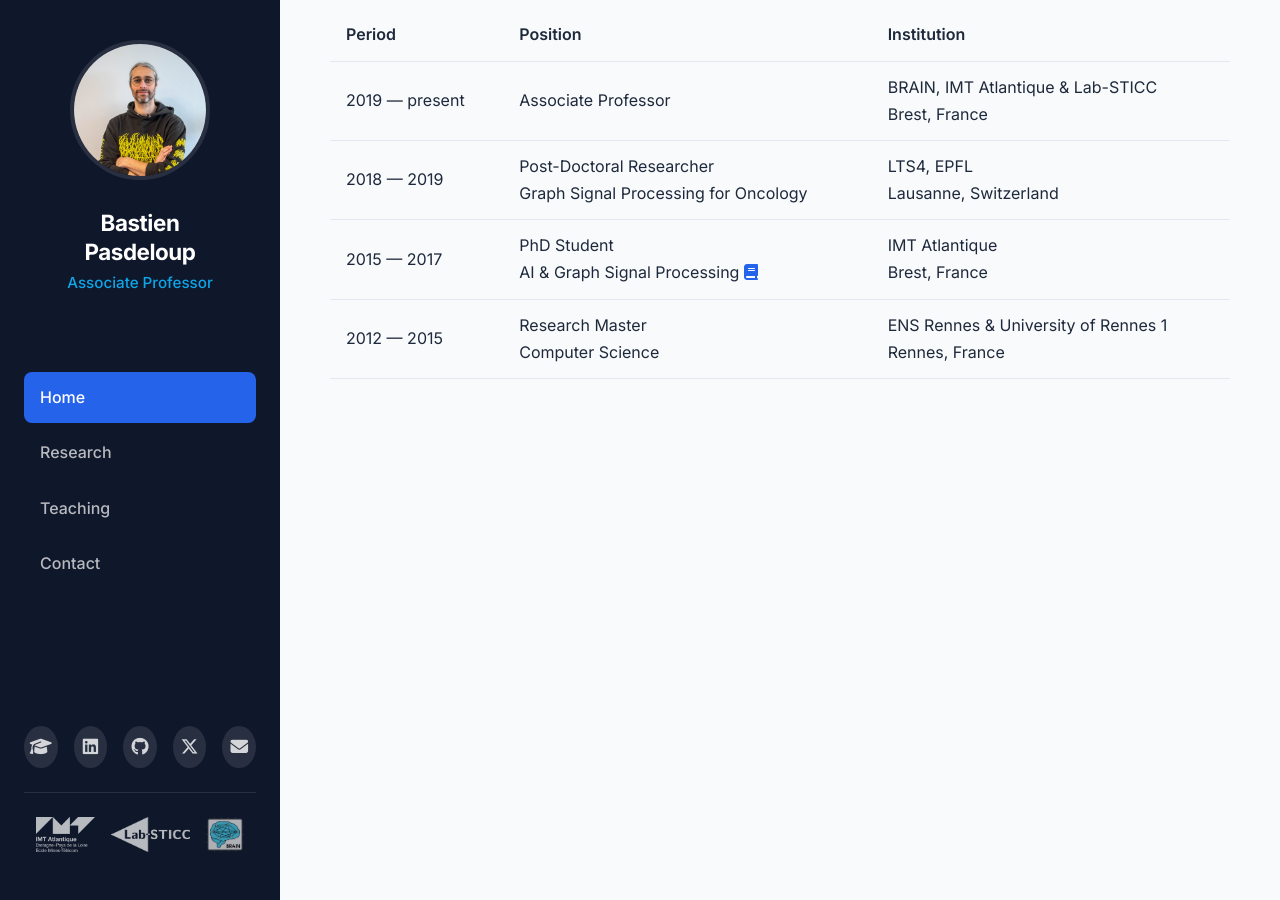
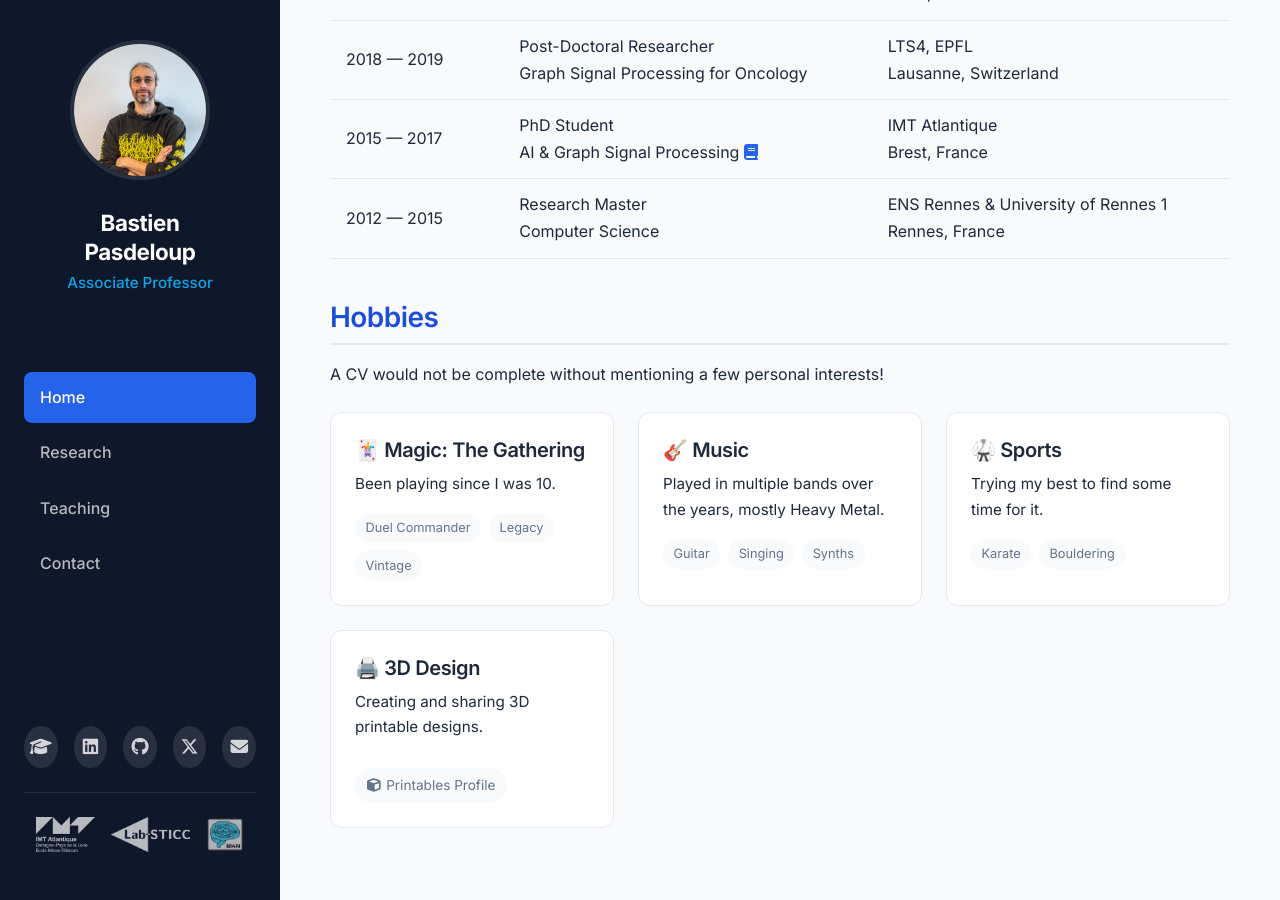
Before and after one commit to BastienPasdeloup/BastienPasdeloup.github.io, a Jekyll site: the page built from index.md, in a window 1280 px wide and 900 px high, scrolled down 869 px. Built offline with Jekyll 4.4.1, drawn with Linux system fonts in a browser that asks for light colours; some of the changed text lies outside the part shown.

Commit message:
Remove construction notice and add hobbies section with personal interests

```diff
--- a/index.md
+++ b/index.md
@@ -2,10 +2,6 @@
 layout: default
 title: Home
 ---
-
-<div class="notice" style="background: #fef3c7; border: 1px solid #f59e0b; border-radius: 8px; padding: 1rem 1.5rem; margin-bottom: 2rem; color: #92400e;">
-  <strong>🚧 Under Construction</strong> — This website is currently being built. Some sections may be incomplete or subject to change.
-</div>
 
 <div class="page-header">
   <h1>Bastien Pasdeloup</h1>
@@ -32,3 +28,46 @@ I am involved in numerous teaching activities at IMT Atlantique, including cours
 | 2018 — 2019 | Post-Doctoral Researcher<br />Graph Signal Processing for Oncology | LTS4, EPFL<br />Lausanne, Switzerland |
 | 2015 — 2017 | PhD Student<br />AI & Graph Signal Processing [<i class="fas fa-book"></i>](https://theses.hal.science/tel-01708824) | IMT Atlantique<br />Brest, France |
 | 2012 — 2015 | Research Master<br />Computer Science | ENS Rennes & University of Rennes 1<br />Rennes, France |
+
+## Hobbies
+
+A CV would not be complete without mentioning a few personal interests!
+
+<div class="card-grid">
+  <div class="course-card">
+    <h3>🃏 Magic: The Gathering</h3>
+    <p>Been playing since I was 10.</p>
+    <div class="course-tags">
+      <span class="tag">Duel Commander</span>
+      <span class="tag">Legacy</span>
+      <span class="tag">Vintage</span>
+    </div>
+  </div>
+
+  <div class="course-card">
+    <h3>🎸 Music</h3>
+    <p>Played in multiple bands over the years, mostly Heavy Metal.</p>
+    <div class="course-tags">
+      <span class="tag">Guitar</span>
+      <span class="tag">Singing</span>
+      <span class="tag">Synths</span>
+    </div>
+  </div>
+
+  <div class="course-card">
+    <h3>🥋 Sports</h3>
+    <p>Trying my best to find some time for it.</p>
+    <div class="course-tags">
+      <span class="tag">Karate</span>
+      <span class="tag">Bouldering</span>
+    </div>
+  </div>
+
+  <div class="course-card">
+    <h3>🖨️ 3D Design</h3>
+    <p>Creating and sharing 3D printable designs.</p>
+    <a href="https://www.printables.com/@BastienPasdel_136865" target="_blank" class="publication-link" style="margin-top: 0.75rem; display: inline-flex;">
+      <i class="fas fa-cube"></i> Printables Profile
+    </a>
+  </div>
+</div>
```
